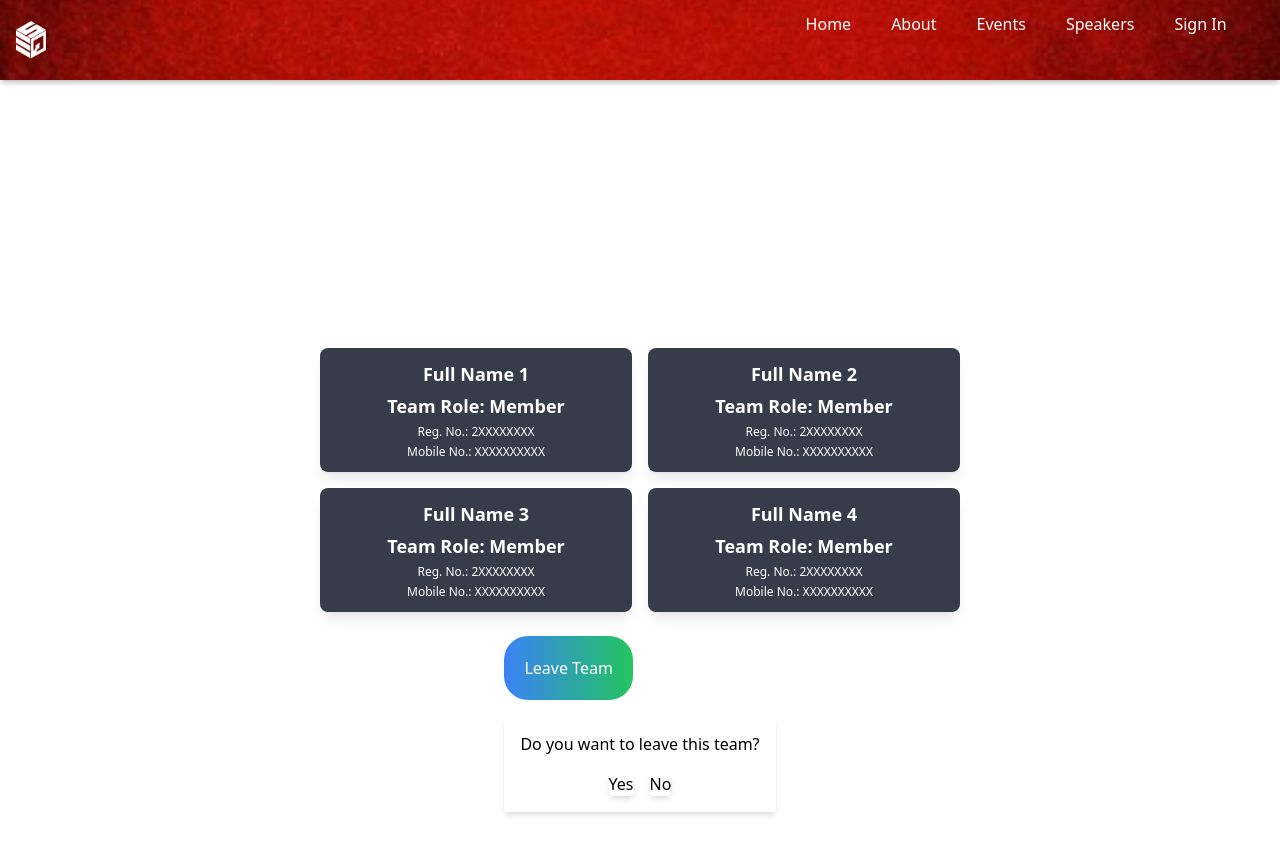
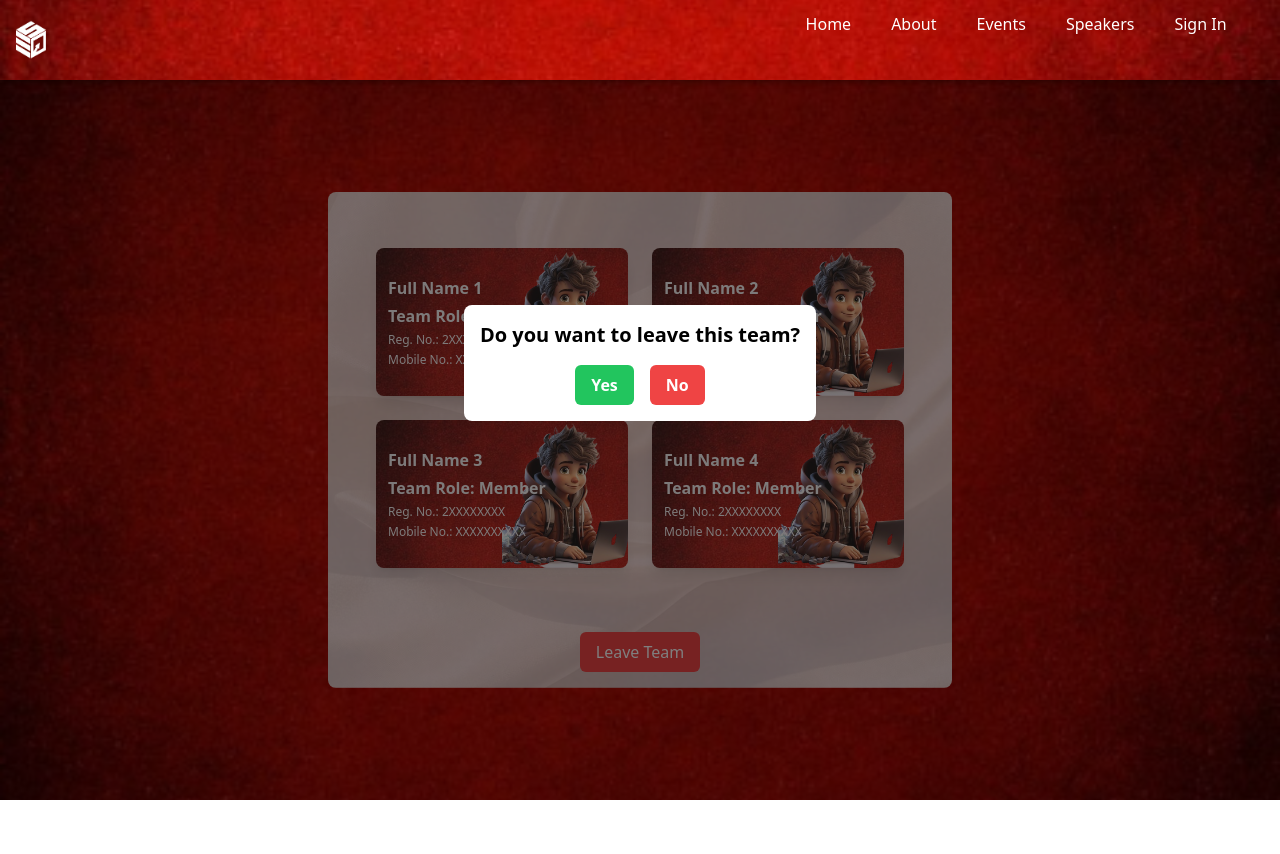
Before and after one commit to ecellvit/Esummit25, a Next.js app: page /events/event1/memberDashboard in a window 1280 px wide. Both pictures are taken after a click on the button "Leave Team". Shown: the top 854 px of the page. After the commit the page ends 800 px from the top, so only its background shows below. Built offline with nearby package versions, Linux system fonts and the light colour scheme; no server answers.

Commit message:
memberdashboard done

```diff
--- a/app/events/event1/memberDashboard/page.tsx
+++ b/app/events/event1/memberDashboard/page.tsx
@@ -6,6 +6,9 @@ import axios, { AxiosError } from "axios";
 import { useSession } from "next-auth/react";
 import Loader from "@/components/loader"
 import Navbar from "@/components/navbar";
+import background from "/assets/bg.png";
+import background1 from "/assets/divbg.png";
+import picture from "@/assets/member.png";
 
 type TeamMember = {
   id: number;
@@ -57,7 +60,7 @@ export default function MemberDashboard() {
     setLoading(true)
     getData();
   }, [session?.user?.event1TeamRole]);
-
+  const [isLeaving, setIsLeaving] = useState<boolean>(false);
   const getData = async () => {
     setLoading(true);
     try {
@@ -65,7 +68,7 @@ export default function MemberDashboard() {
 
       if (userDataRes.status === 202) {
         toast.error("You have become the leader of this team.");
-        await update({...session, user: {...session?.user, event1TeamRole: 0}});
+        await update({ ...session, user: { ...session?.user, event1TeamRole: 0 } });
         router.push("/events/event1/leaderDashboard");
       }
       const userData = userDataRes.data;
@@ -77,7 +80,7 @@ export default function MemberDashboard() {
       const axiosError = error as AxiosError;
       if (axiosError.response?.status === 409) {
         try {
-          await update({...session, user: {...session?.user, event1TeamRole: null}});
+          await update({ ...session, user: { ...session?.user, event1TeamRole: null } });
           router.push("/events/event1/createTeam");
 
           toast.error("You have been removed from this team.");
@@ -92,14 +95,13 @@ export default function MemberDashboard() {
   const handleShowConfirmation = () => {
     setShowConfirmation(!showConfirmation);
   };
-
   const handleLeave = async () => {
     try {
       const response = await axios.patch("/api/event1/leaveTeam");
 
       if (response.status === 200) {
         toast.success("You have left the team.");
-        await update({...session, user: {...session?.user, event1TeamRole: null}});
+        await update({ ...session, user: { ...session?.user, event1TeamRole: null } });
         router.push("/events/event1/createTeam");
       } else {
         toast.error("Error leaving the team. Please try again later.");
@@ -108,52 +110,100 @@ export default function MemberDashboard() {
       console.error("Error leaving team:", error);
       toast.error("An error occurred while leaving the team.");
     }
+    finally {
+      setIsLeaving(false);
+    }
   };
 
   return (
-    <div className="bg-cover bg-center min-h-screen flex flex-col items-center justify-center p-4 text-black pt-[12vh]">
-      <Navbar/>
+    <div
+      className="absolute inset-0 flex flex-col items-center justify-center bg-cover bg-center p-4 text-black"
+      style={{ backgroundImage: `url(${background.src})` }}
+    >
+      <Navbar />
       {loading ? (
-        <Loader/>
+        <Loader />
       ) : (
-        <>
-          <h1 className="text-3xl font-extrabold mb-4 text-center drop-shadow-lg">
+        <div className="w-full sm:w-3/4 lg:w-2/3 xl:w-1/2 flex flex-col items-center justify-start bg-cover bg-center p-4 rounded-lg"
+          style={{
+            backgroundImage: `url(${background1.src})`,
+            backgroundSize: "cover",
+            backgroundPosition: "center",
+            backgroundColor: "rgba(255, 255, 255, 0.5)",
+          }}
+        >
+          <h1 className="text-2xl sm:text-3xl font-extrabold text-center drop-shadow-lg text-red-500">
             {teamName}
           </h1>
-          <div className="grid grid-cols-1 sm:grid-cols-2 gap-4 w-full max-w-2xl px-4 py-6">
+
+          <div className="grid grid-cols-1 sm:grid-cols-2 gap-6 w-full max-w-4xl px-8 py-10">
             {teamMembers.map((member, index) => (
               <div
                 key={index}
-                className="bg-[#141B2B] opacity-85 rounded-lg p-3 text-center shadow-lg transform hover:scale-105 transition-transform duration-300 flex flex-col items-center justify-between"
+                className="bg-[#141B2B] opacity-85 rounded-lg p-3 text-center shadow-lg transform hover:scale-105 transition-transform duration-300 flex flex-row items-center justify-between space-x-4"
+                style={{ backgroundImage: `url(${background.src})` }}
               >
-                <h2 className="text-lg font-bold mb-1 text-white">
+                <div className="absolute right-0 top-0 w-1/2 h-full">
+                  <img
+                    src={picture.src}
+                    alt={`${member.name}'s profile`}
+                    style={{ objectFit: "cover", width: "100%", height: "100%" }}
+                    className="opacity-100"
+                  />
+                </div>
+                <div className="relative z-10 flex-1 p-4 text-left right-8">
+                  <h2 className="text-l font-bold mb-1 text-white">
                     {member?.name}
                   </h2>
-                <h2 className="text-lg font-bold mb-1 text-white">
+                  <h2 className="text-l font-bold mb-1 text-white">
                     Team Role: {member?.event1TeamRole === 0 ? "Leader" : "Member"}
                   </h2>
                   <p className="text-xs mb-1 text-white">Reg. No.: {member?.regNo}</p>
                   <p className="text-xs text-white">Mobile No.: {member?.mobNo}</p>
                 </div>
+              </div>
             ))}
           </div>
-          <div>
-            <button onClick={handleShowConfirmation} className="btn-primary bg-gradient-to-r from-blue-500 to-green-500 text-white p-5 rounded-3xl hover:scale-110 active:scale-95">
+
+          <div className="flex flex-col sm:flex-row items-center justify-center gap-4 mt-6">
+            <button
+              onClick={handleShowConfirmation}
+              className="btn-secondary bg-red-500 text-white px-4 py-2 rounded-md hover:scale-105 transition-transform-secondary bottom-5"
+            >
               Leave Team
             </button>
+
             {showConfirmation && (
-              <div className="mt-4 p-4 bg-white rounded shadow-md text-center">
-                <p className="mb-4">Do you want to leave this team?</p>
-                <button onClick={handleLeave} className="btn-primary mr-4 rounded hover:scale-110 active:scale-95 shadow-md text-center">
-                  Yes
+              <div className="absolute inset-0 bg-black bg-opacity-50 flex items-center justify-center">
+                <div className="bg-white p-4 rounded-lg flex flex-col items-center justify-center font-bold mt-[-75px]">
+                  <p className="mb-4 text-lg sm:text-xl text-center whitespace-nowrap">
+                    Do you want to leave this team?
+                  </p>
+                  <div className="flex items-center justify-center">
+                    <button
+                      onClick={handleLeave}
+                      disabled={isLeaving}
+                      className="bg-green-500 text-white px-4 py-2 rounded-md"
+                    >
+                      {isLeaving ? (
+                        <div className="w-5 h-5 border-t-2 border-white rounded-full animate-spin"></div>
+                      ) : (
+                        "Yes"
+                      )}
                     </button>
-                <button onClick={handleShowConfirmation} className="btn-secondary rounded hover:scale-110 active:scale-95 shadow-md text-center">
+                    <button
+                      onClick={handleShowConfirmation}
+                      disabled={isLeaving}
+                      className="bg-red-500 text-white px-4 py-2 rounded-md ml-4"
+                    >
                       No
                     </button>
                   </div>
+                </div>
+              </div>
             )}
           </div>
-        </>
+        </div>
       )}
       <Toaster />
     </div>
```
Lines whose indentation alone changed are shown as unchanged.
